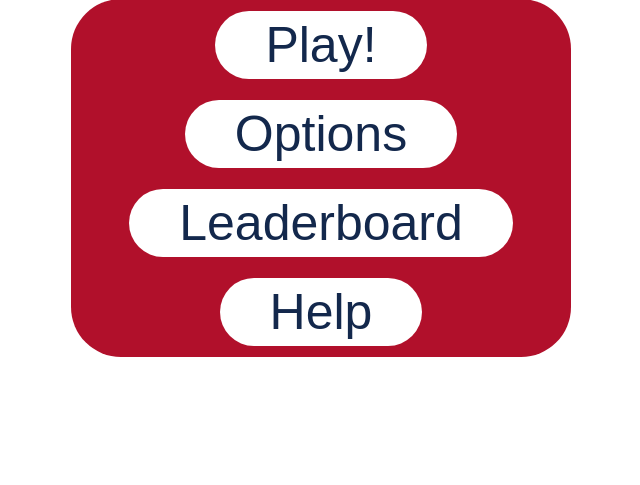
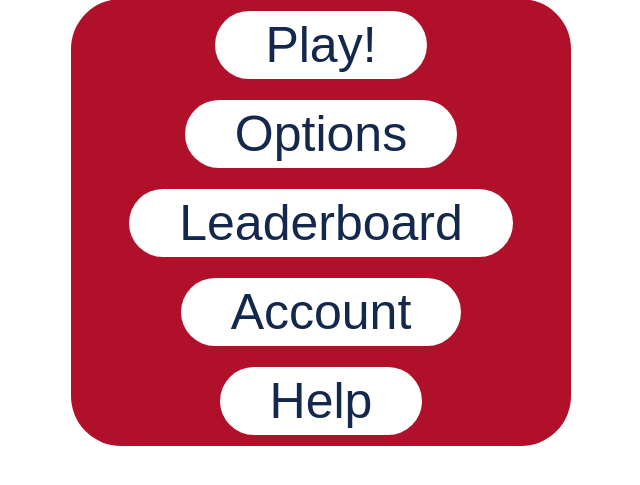
Before and after one commit to jwhitlow45/connectfour, a PHP site: page / in a window 1280 px wide. Shown: the part 105-590 px from the top of the page, without its empty margins (319-959 px from the left). Run offline with PHP 8.4, Linux system fonts and the light colour scheme; some web fonts are replaced.

Commit message:
feat:add fade in animation for buttons

```diff
--- a/index.css
+++ b/index.css
@@ -32,6 +32,15 @@ td {
   height: 85px;
 }
 
+@keyframes fadeIn {
+  0% {
+    opacity: 0%;
+  }
+  100% {
+    opacity: 100%;
+  }
+}
+
 .menu-button {
   text-decoration: none;
   font-size: 50px;
@@ -43,6 +52,7 @@ td {
   margin: auto 20px;
   border: none;
 
+  animation: fadeIn 0.5s;
   transition: all .2s ease-in-out;
 }
 
--- a/index.html
+++ b/index.html
@@ -9,14 +9,11 @@
   <body onload="onPageLoad();">
     <div id="title">Connect 4!</div>
     <table id="menu">
-      <tr>
-        <td><a href="./pages/play.html"><button class="menu-button">Play!</button></a></td></tr>
-      <tr>
-        <td><a href="./pages/options.html"><button class="menu-button">Options</button></a></td></tr>
-      <tr>
-        <td><a href=""><button class="menu-button">Leaderboard</button></a></td></tr>
-      <tr>
-        <td><a href="https://www.youtube.com/watch?v=FEmxJoBLKws"><button class="menu-button">Help</button></a></td></tr>
+      <tr><td><a href="./pages/play.html"><button class="menu-button">Play!</button></a></td></tr>
+      <tr><td><a href="./pages/options.html"><button class="menu-button">Options</button></a></td></tr>
+      <tr><td><a href=""><button class="menu-button">Leaderboard</button></a></td></tr>
+      <tr><td><a href="./pages/account.html"><button class="menu-button">Account</button></a></td></tr>
+      <tr><td><a href="https://www.youtube.com/watch?v=FEmxJoBLKws"><button class="menu-button">Help</button></a></td></tr>
     </table>
     <script src="index.js"></script>
   </body>
```
